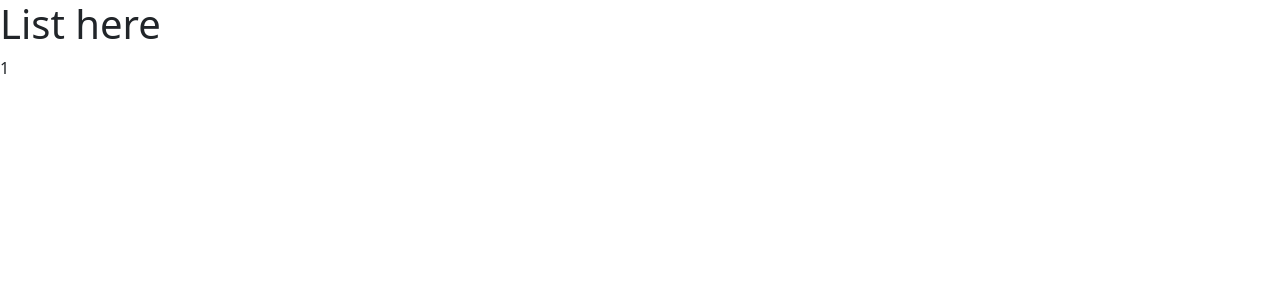
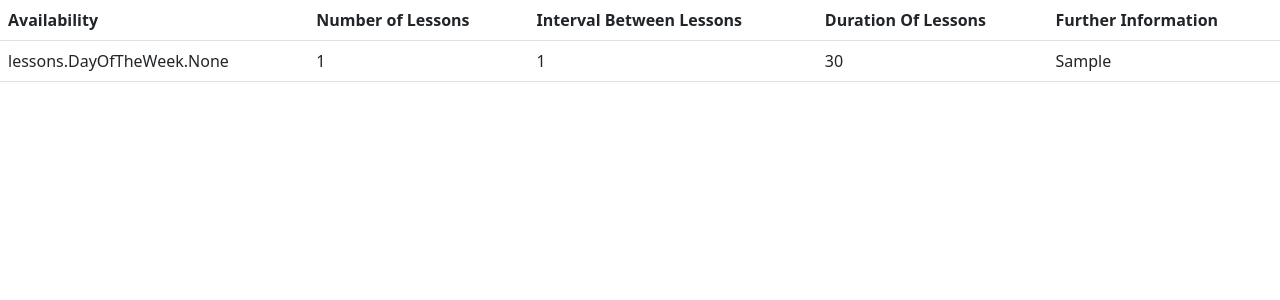
Before and after one commit to SaujanShr/Falcon, a Django app: page /student_page/ in a window 1280 px wide. Shown: the top 300 px of the page. Run offline with Django 4.2, Linux system fonts and the light colour scheme; tables that the repository leaves empty hold one stand-in row (values such as "Sample post").

Commit message:
Add table in student page holding the requests.

```diff
--- a/lessons/templates/student_page.html
+++ b/lessons/templates/student_page.html
@@ -7,12 +7,26 @@
     <link href="https://cdn.jsdelivr.net/npm/bootstrap@5.2.2/dist/css/bootstrap.min.css" rel="stylesheet" integrity="sha384-Zenh87qX5JnK2Jl0vWa8Ck2rdkQ2Bzep5IDxbcnCeuOxjzrPF/et3URy9Bv1WTRi" crossorigin="anonymous">
   </head>
   <body>
-    <h1>List here</h1>
-    {% for request in requests %}
-      <div class="col">
-        {{ request.number_of_lessons }}
-      </div>
-    {% endfor %}
+    <table class="table">
+      <thead>
+        <tr>
+          <th>Availability</th>
+          <th>Number of Lessons</th>
+          <th>Interval Between Lessons</th>
+          <th>Duration Of Lessons</th>
+          <th>Further Information</th>
+        </tr>
+      </thead>
+      {% for request in requests %}
+        <tr>
+          <td>{{ request.availability }}</td>
+          <td>{{ request.number_of_lessons }}</td>
+          <td>{{ request.interval_between_lessons }}</td>
+          <td>{{ request.duration_of_lessons }}</td>
+          <td>{{ request.further_information }}</td>
+        </tr>
+      {% endfor %}
+    </table>
     <script src="https://cdn.jsdelivr.net/npm/bootstrap@5.2.2/dist/js/bootstrap.bundle.min.js" integrity="sha384-OERcA2EqjJCMA+/3y+gxIOqMEjwtxJY7qPCqsdltbNJuaOe923+mo//f6V8Qbsw3" crossorigin="anonymous"></script>
   </body>
 </html>
--- a/lessons/tests.py
+++ b/lessons/tests.py
@@ -35,9 +35,12 @@ class RequestModelTestCase(TestCase):
         self.request.user.delete()
         self._assert_request_is_invalid()
 
+    # Not sure how to implement this restraint.
+    '''
     def test_availability_must_have_at_least_one_available_day(self):
         self.request.availability.clear()
         self._assert_request_is_invalid()
+    '''
 
     def test_availability_can_have_one_available_day(self):
         self.request.availability.clear()
```
